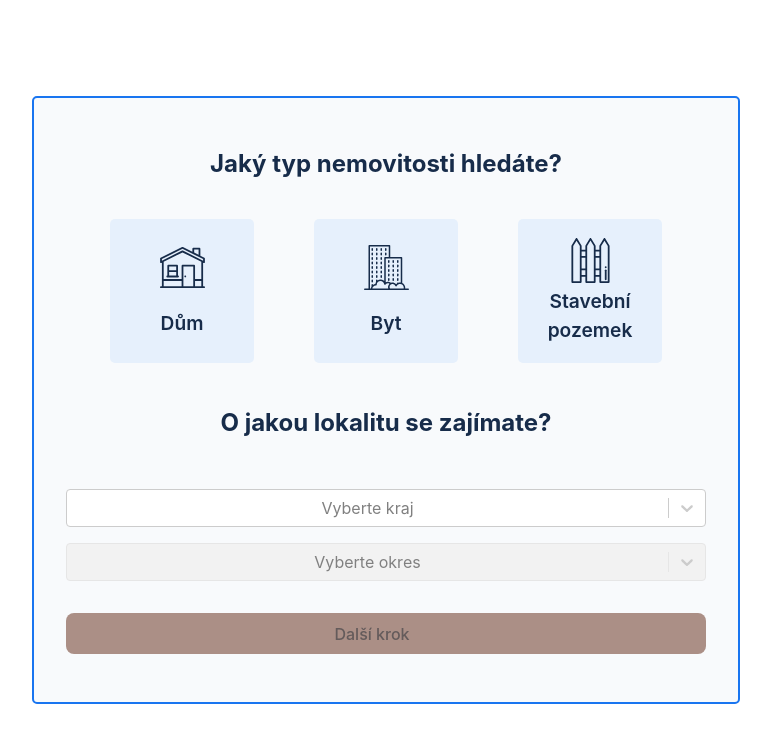
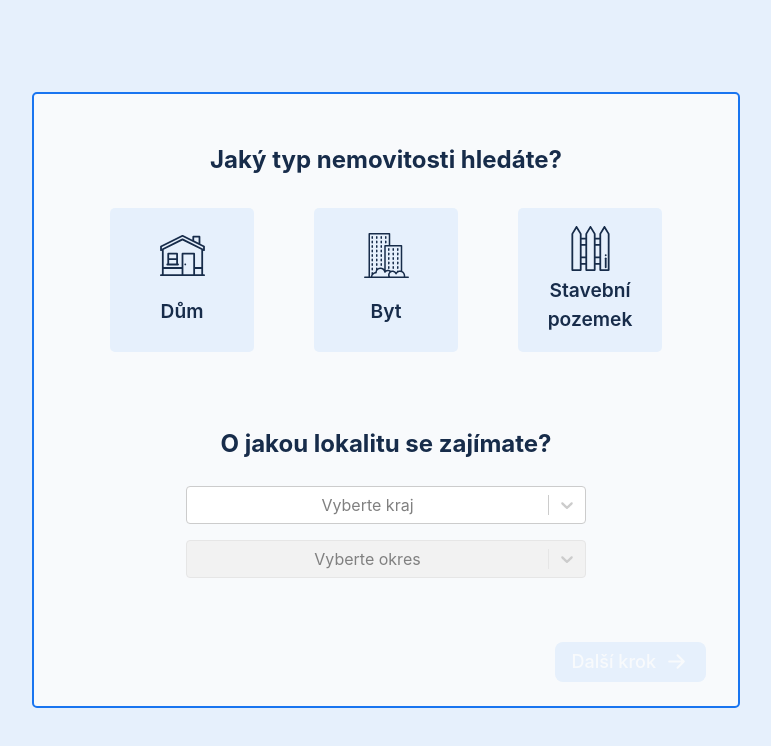
Before and after one commit to caroluxurians/reas, a React (Vite) app in the folder frontend/: page / in a window 1280 px wide. Shown: the top 746 px of the page, without its empty margins (254-1025 px from the left). Built offline with nearby package versions, Linux system fonts and the light colour scheme.

Commit message:
front page styles

```diff
--- a/frontend/src/App.css
+++ b/frontend/src/App.css
@@ -1,6 +1,5 @@
 #root {
   max-width: 1280px;
-  background-color: var(--custom-white);
   margin: 0 auto;
   text-align: center;
   color: var(--custom-dark-blue);
@@ -14,11 +13,9 @@
 }
 
 .form-wrapper {
+  background-color: var(--custom-white);
   width: 40rem;
-  padding-top: 3rem;
-  padding-bottom: 3rem;
-  padding-left: 2rem;
-  padding-right: 2rem;
+  padding: 3rem 2rem 1.5rem 2rem;
   border: 2px solid var(--custom-blue);
   border-radius: 5px;
 
@@ -27,7 +24,8 @@
 .selector-wrapper {
   display: flex;
   flex-direction: column;
-  gap: 1rem;
+  align-items: center;
+  margin-bottom: 1rem;
 }
 
 .radio-button {
@@ -68,6 +66,7 @@
   display: flex;
   justify-content: space-around;
   border: none;
+  margin-bottom: 2rem;
 }
 
 .contact-wrapper {
@@ -88,20 +87,24 @@
 }
 
 .pagination-button {
-  color: black;
+  background-color: var(--custom-blue);
+  color: var(--custom-white);
+  height: 2.5rem;
+  padding: 0rem 1rem 0rem 1rem;
+  font-size: large;
   display: flex;
   gap: 0.5rem;
-  justify-content: center;
+  align-items: center;
+}
+
+.pagination-button:hover {
+  background-color: var(--custom-blue-hover);
 }
 
 .pagination-button-disabled {
   pointer-events: none;
-  color: rgb(100, 91, 91);
-  background-color: rgb(171, 143, 134);
-
-  img {
-    visibility: hidden;
-  }
+  color: var(--custom-white);
+  background-color: var(--custom-light-blue);
 }
 
 .back-arrow {
@@ -114,6 +117,11 @@
   align-items: center;
 }
 
+.button-container {
+  display: flex;
+  justify-content: flex-end;
+}
+
 .submit-button {
   width: 12rem;
 }
@@ -123,7 +131,3 @@
   padding-top: 0.5rem;
   color: red;
 }
-
-.icon {
-  fill: red;
-}
--- a/frontend/src/App.tsx
+++ b/frontend/src/App.tsx
@@ -8,6 +8,7 @@ import house from "./img/house.svg";
 import apartment from "./img/apartment.svg";
 import buildingLot from "./img/building-lot.svg";
 import arrow from "./img/arrow.svg";
+import { customStyles } from './reactSelectCustomStyles';
 
 function App() {
   const [formData, setFormData] = useState({
@@ -92,6 +93,7 @@ function App() {
                 value={regions.find(region => region.value === formData.region) || null}
                 placeholder="Vyberte kraj"
                 required
+                styles={customStyles}
                 onChange={(selectedOption) => {
                   if (selectedOption) {
                     handleChange("region", selectedOption.value);
@@ -105,6 +107,7 @@ function App() {
                 value={districtOptions?.find(district => district.value === formData.district) || null}
                 placeholder="Vyberte okres"
                 required
+                styles={customStyles}
                 isDisabled={!formData.region}
                 onChange={(selectedOption) => {
                   if (selectedOption) {
@@ -113,15 +116,17 @@ function App() {
                 }}
               />
             </div>
+            <div className="button-container">
               <button
                 type="button"
                 className={`pagination-button ${paginationButtonDisabled ? 'pagination-button-disabled' : ''}`}
                 onClick={() => setStep(2)}
                 disabled={paginationButtonDisabled}
               >
-              Další krok
-              <img src={arrow} height={20} width={20} alt="arrow icon" />
+                <span>Další krok</span>
+                <img src={arrow} height={25} width={25} alt="arrow icon" />
               </button>
+            </div>
           </>
         )}
 
@@ -158,10 +163,13 @@ function App() {
             </div>
             <div className="message">{message}</div>
             <div className="button-wrapper">
+              <div className="button-container">
                 <button type="button" className="pagination-button" onClick={() => setStep(1)}>
                   <img src={arrow} height={20} width={20} alt="arrow icon" className="back-arrow" />
                   Předchozí krok
                 </button>
+              </div>
+
               <button type="submit" className="submit-button">
                 Odeslat
               </button>
--- a/frontend/src/index.css
+++ b/frontend/src/index.css
@@ -4,8 +4,9 @@
   font-weight: 400;
 
   color: rgba(31, 27, 27, 0.87);
-  background-color: var(--custom-ligh-blue);
+  background-color: var(--custom-light-blue);
   --custom-blue: #1975F0;
+  --custom-blue-hover: #165BB4;
   --custom-light-blue: #E6F0FC;
   --custom-light-blue-hover: #C2CCD8;
   --custom-dark-blue: #172C4A;
@@ -44,7 +45,7 @@ h2 {
   font-size: 1.5em;
   padding-top: 0;
   margin: 0;
-  margin-bottom: 2rem;
+  margin-bottom: 1.5rem;
 }
 
 button {
@@ -54,7 +55,6 @@ button {
   font-size: 1em;
   font-weight: 500;
   font-family: inherit;
-  background-color: #807070;
   cursor: pointer;
   transition: border-color 0.25s;
 }
--- /dev/null
+++ b/frontend/src/reactSelectCustomStyles.ts
@@ -0,0 +1,24 @@
+import { StylesConfig } from "react-select";
+
+type OptionType = { label: string; value: string };
+
+export const customStyles: StylesConfig<OptionType, false> = {
+  control: (provided, state) => ({
+    ...provided,
+    borderColor: state.isFocused ? 'var(--custom-blue)' : provided.borderColor,
+    boxShadow: state.isFocused ? '0 0 0 1px var(--custom-blue)' : provided.boxShadow,
+    width: '25rem',
+    marginBottom: '1rem'
+  }),
+  menu: (provided) => ({
+    ...provided,
+    marginTop: '0px',
+    borderTop: 'none',
+  }),
+  menuList: (provided) => ({
+    ...provided,
+    paddingTop: '0px',
+    paddingBottom: '0px',
+  }),
+
+};
```
Also changed, not shown: frontend/src/img/arrow.svg. Lines whose indentation alone changed are shown as unchanged.
